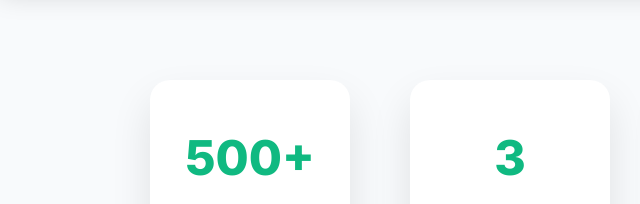
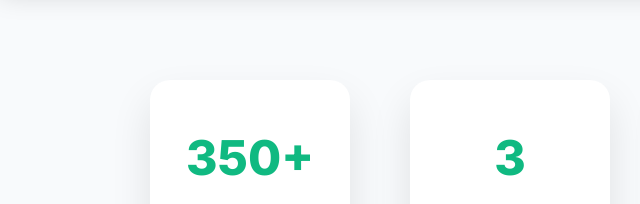
Before and after one commit to Rbee-cloud/leveDS, a plain HTML site: page index.html in a window 1280 px wide. Shown: the part 800-1004 px from the top of the page, 0-640 px from the left. Drawn offline with Linux system fonts and the light colour scheme.

Commit message:
Update community members stat number from 500 to 350

```diff
--- a/index.html
+++ b/index.html
@@ -1658,7 +1658,7 @@
         <div class="container">
             <div class="stats-container">
                 <div class="stat-card">
-                    <div class="stat-number">500+</div>
+                    <div class="stat-number">350+</div>
                     <div class="stat-label en-text">Community Members</div>
                     <div class="stat-label pt-text" style="display: none;">Membros da Comunidade</div>
                 </div>
```
